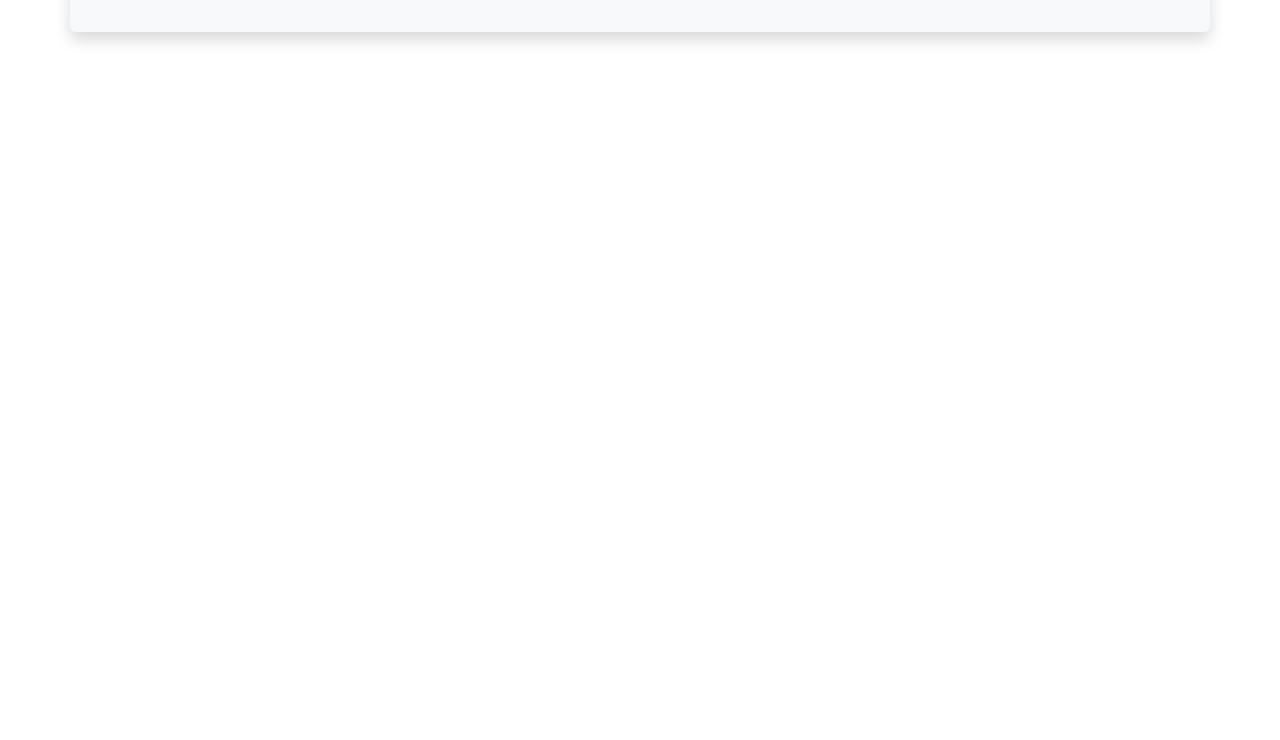
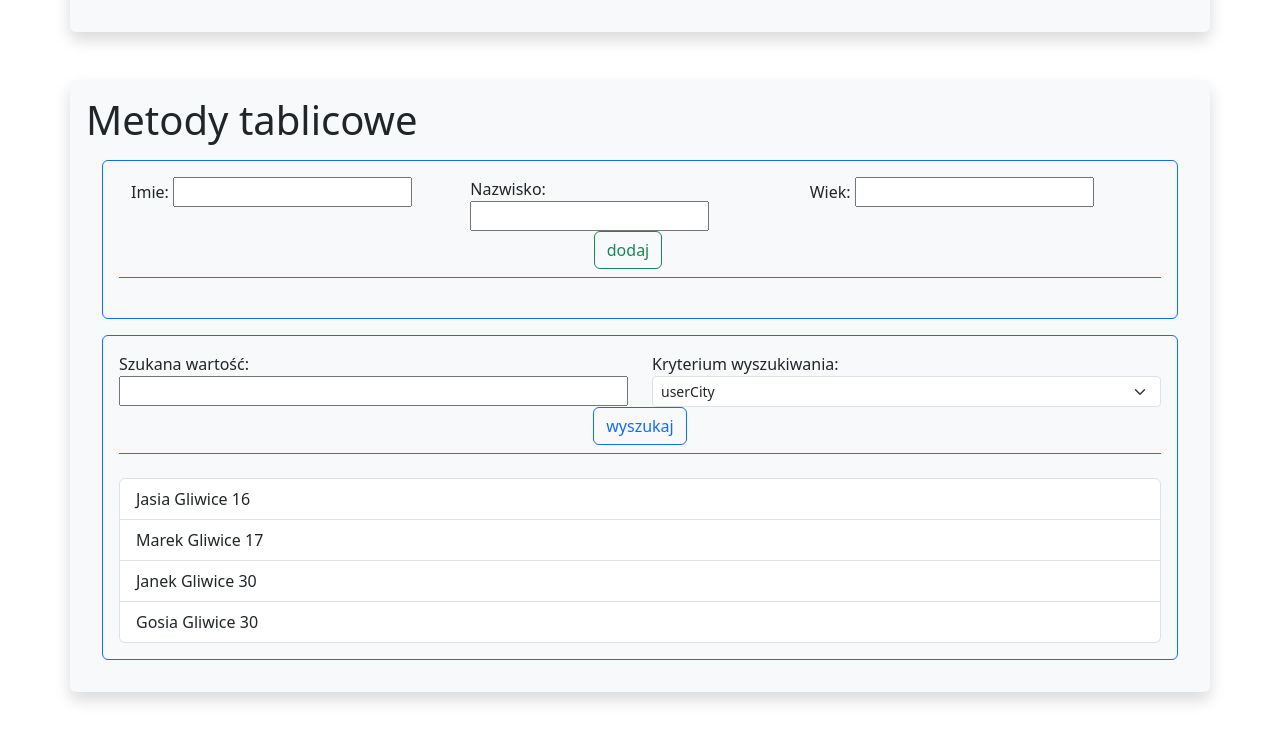
Before and after one commit to Piekarz20/MetodyTablicowe, a plain HTML site: page index.html in a window 1280 px wide. Shown: the part 594-1334 px from the top of the page. Before the commit the page ends 800 px from the top, so only its background shows below. Drawn offline with nearby package versions, Linux system fonts and the light colour scheme.

Commit message:
Update index.html

```diff
--- a/index.html
+++ b/index.html
@@ -55,3 +55,69 @@
     </div>
 </body>
 </html>
+
+<!DOCTYPE html>
+<html lang="en">
+<head>
+    <meta charset="UTF-8">
+    <meta http-equiv="X-UA-Compatible" content="IE=edge">
+    <meta name="viewport" content="width=device-width, initial-scale=1.0">
+    <link href="https://cdn.jsdelivr.net/npm/bootstrap@5.3.3/dist/css/bootstrap.min.css" rel="stylesheet" integrity="sha384-QWTKZyjpPEjISv5WaRU9OFeRpok6YctnYmDr5pNlyT2bRjXh0JMhjY6hW+ALEwIH" crossorigin="anonymous">
+    <script src="https://cdn.jsdelivr.net/npm/bootstrap@5.3.3/dist/js/bootstrap.bundle.min.js" integrity="sha384-YvpcrYf0tY3lHB60NNkmXc5s9fDVZLESaAA55NDzOxhy9GkcIdslK1eN7N6jIeHz" crossorigin="anonymous"></script>
+    <script src="https://cdn.jsdelivr.net/npm/@popperjs/core@2.11.8/dist/umd/popper.min.js" integrity="sha384-I7E8VVD/ismYTF4hNIPjVp/Zjvgyol6VFvRkX/vR+Vc4jQkC+hVqc2pM8ODewa9r" crossorigin="anonymous"></script>
+    <script src="https://cdn.jsdelivr.net/npm/bootstrap@5.3.3/dist/js/bootstrap.min.js" integrity="sha384-0pUGZvbkm6XF6gxjEnlmuGrJXVbNuzT9qBBavbLwCsOGabYfZo0T0to5eqruptLy" crossorigin="anonymous"></script>
+    <title>Metody Tablicowe</title>
+</head>
+<body>
+    <div class="container shadow p-3 mb-5 bg-body-tertiary rounded">
+        <header><h1>Metody tablicowe</h1></header>
+        <main class="border border-primary p-3 m-3 rounded row">
+            <form action="#" class="row">
+                <div class="col">
+                    <label for="name">Imie:</label>
+                    <input type="text" name="name" id="name">
+                </div>
+                <div class="col">
+                    <label for="surname">Nazwisko:</label>
+                    <input type="text" name="surname" id="surname">
+                </div>
+                <div class="col">
+                    <label for="age">Wiek:</label>
+                    <input type="number" name="age" id="age">
+                </div>
+                <div class="col-12 text-center">
+                    <button type="button" class="btn btn-outline-success">dodaj</button>
+                </div>
+            </form>
+            <div class="h4 pb-2 mb-4 text-danger border-bottom border-danger"></div>
+        </main>
+        <aside class="border border-primary p-3 m-3 rounded">
+            <form action="#" class="row">
+                <div class="col">
+                    <label for="findValue">Szukana wartość:</label>
+                    <input type="text" name="findValue" id="findValue" class="w-100">
+                </div>
+                <div class="col">
+                    <label for="criteria">Kryterium wyszukiwania:</label>
+                    <select class="form-select form-select-sm" aria-label="Small select example" id="criteria">
+                        <option selected>userCity</option>
+                        <option value="1">Gliwice</option>
+                        <option value="2">Zabrze</option>
+                        <option value="3">Katowice</option>
+                    </select>
+                </div>
+                <div class="col-12 text-center">
+                    <button type="button" class="btn btn-outline-primary">wyszukaj</button>
+                </div>
+            </form>
+            <div class="h4 pb-2 mb-4 text-danger border-bottom border-danger"></div>
+            <ul class="list-group">
+                <li class="list-group-item">Jasia Gliwice 16</li>
+                <li class="list-group-item">Marek Gliwice 17</li>
+                <li class="list-group-item">Janek Gliwice 30</li>
+                <li class="list-group-item">Gosia Gliwice 30</li>
+            </ul>
+        </aside>
+    </div>
+</body>
+</html>
```
